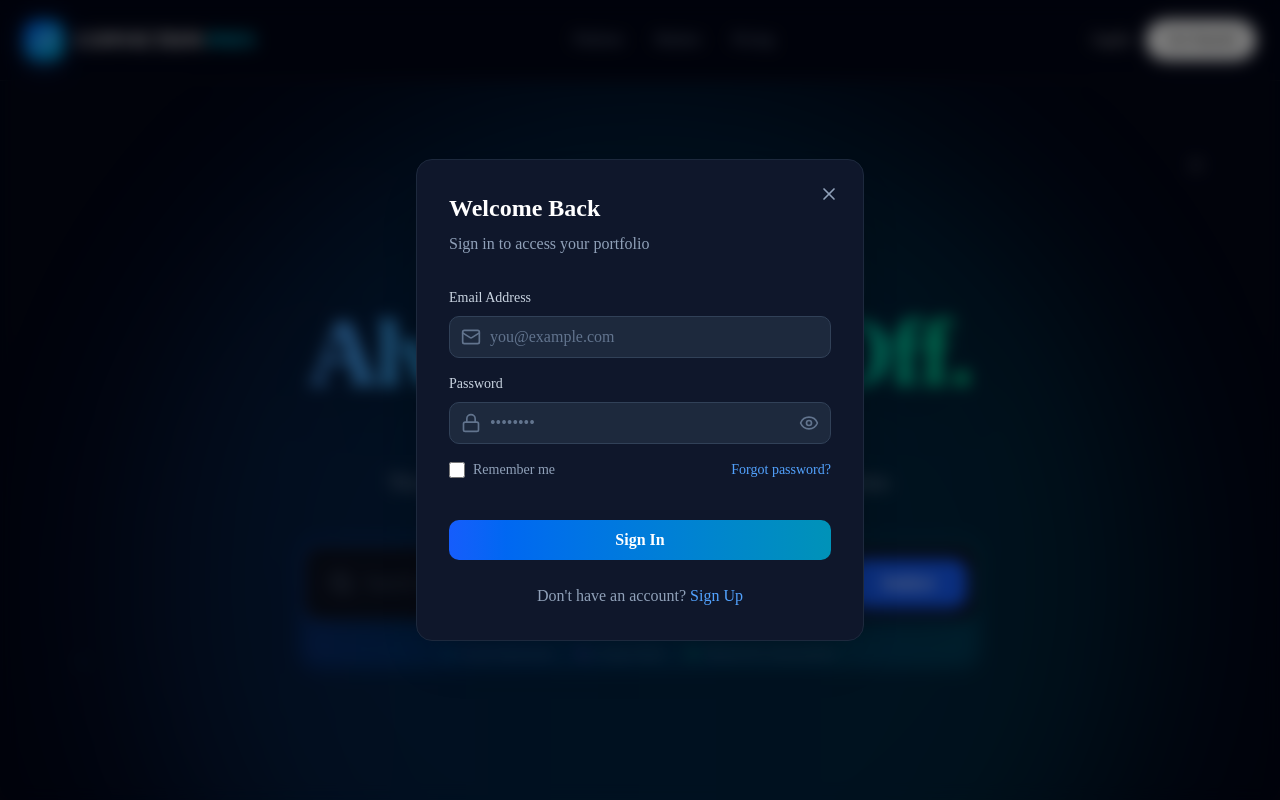
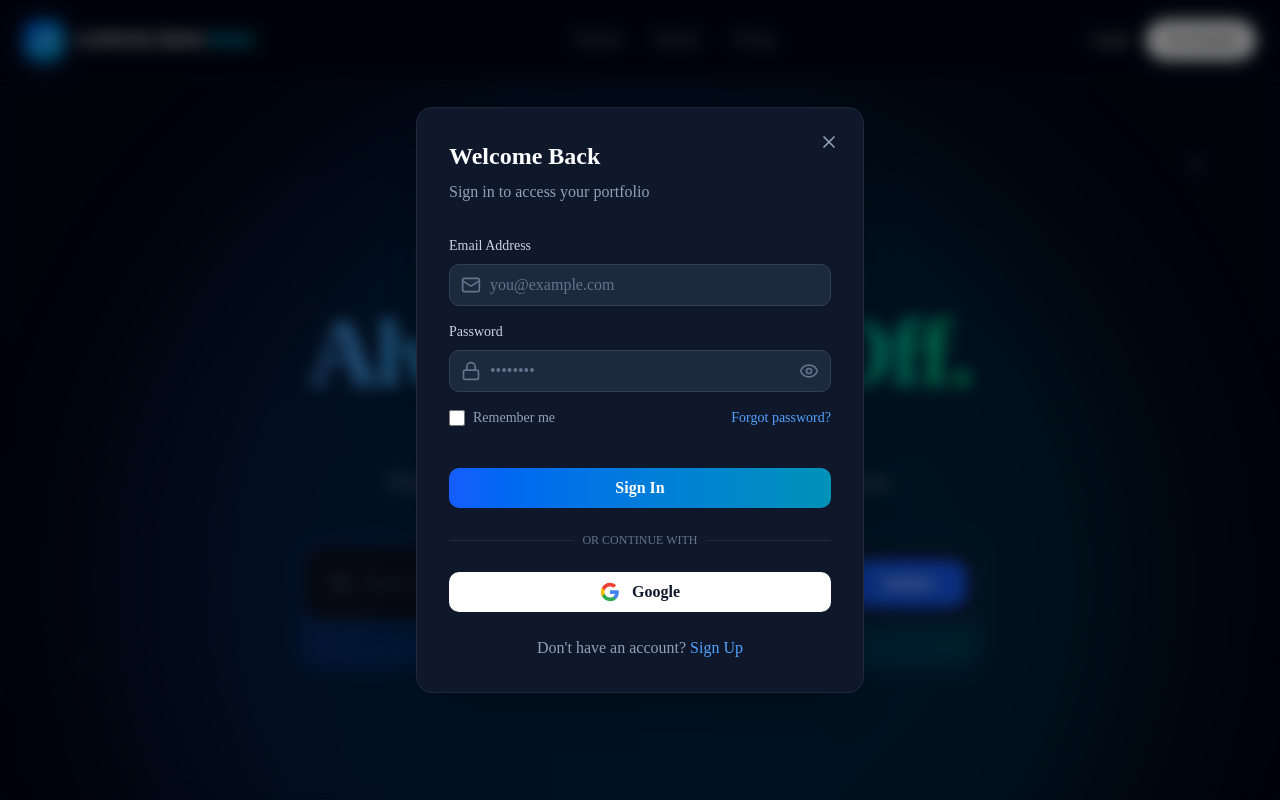
Before and after one commit to bilalashrafshk/finance-dashboard, a Next.js app: page / in a window 1280 px wide. Both pictures are taken after a click on the button "Markets". Shown: the top 800 px of the page. Built offline with nearby package versions, Linux system fonts and the light colour scheme.

Commit message:
fix: Add Google Sign-In to landing page LoginModal for universal visibility

```diff
--- a/components/landing/login-modal.tsx
+++ b/components/landing/login-modal.tsx
@@ -1,9 +1,10 @@
 'use client'
 
-import React, { useState } from 'react'
+import React, { useState, useEffect } from 'react'
 import { X, Mail, Lock, Eye, EyeOff } from 'lucide-react'
 import { useAuth } from '@/lib/auth/auth-context'
 import { ForgotPasswordDialog } from '@/components/auth/forgot-password-dialog'
+import { useToast } from '@/hooks/use-toast'
 
 interface LoginModalProps {
   isOpen: boolean
@@ -19,7 +20,56 @@
   const [loading, setLoading] = useState(false)
   const [error, setError] = useState<string | null>(null)
   const [showForgotPassword, setShowForgotPassword] = useState(false)
-  const { login, register, refreshUser } = useAuth()
+  const { login, register, refreshUser, loginWithGoogle } = useAuth()
+  const { toast } = useToast()
+
+  useEffect(() => {
+    // Initialize Google Identity Services
+    const interval = setInterval(() => {
+      if (typeof window !== "undefined" && (window as any).google) {
+        clearInterval(interval)
+        ;(window as any).google.accounts.id.initialize({
+          client_id: process.env.NEXT_PUBLIC_GOOGLE_CLIENT_ID,
+          callback: handleGoogleResponse,
+        })
+      }
+    }, 100)
+
+    return () => clearInterval(interval)
+  }, [])
+
+  const handleGoogleResponse = async (response: any) => {
+    setLoading(true)
+    try {
+      await loginWithGoogle(response.credential)
+      await refreshUser()
+      onClose()
+      toast({
+        title: "Success",
+        description: "Authenticated with Google successfully",
+      })
+    } catch (err: any) {
+      setError(err.message || 'Google authentication failed')
+    } finally {
+      setLoading(false)
+    }
+  }
+
+  const handleGoogleClick = () => {
+    if (typeof window !== "undefined" && (window as any).google) {
+      ;(window as any).google.accounts.id.prompt((notification: any) => {
+        if (notification.isNotDisplayed()) {
+          console.log("Prompt not displayed:", notification.getNotDisplayedReason())
+        }
+      })
+    } else {
+      toast({
+        title: "Error",
+        description: "Google Sign-In is still loading. Please try again.",
+        variant: "destructive",
+      })
+    }
+  }
 
   const handleSubmit = async (e: React.FormEvent) => {
     e.preventDefault()
@@ -173,6 +223,41 @@
           </button>
         </form>
 
+        <div className="relative my-6">
+          <div className="absolute inset-0 flex items-center">
+            <span className="w-full border-t border-slate-800" />
+          </div>
+          <div className="relative flex justify-center text-xs uppercase">
+            <span className="bg-slate-900 px-2 text-slate-500 font-medium">Or continue with</span>
+          </div>
+        </div>
+
+        <button
+          onClick={handleGoogleClick}
+          disabled={loading}
+          className="w-full py-2 flex items-center justify-center gap-3 bg-white hover:bg-slate-50 text-slate-900 font-semibold rounded-lg transition-all group active:scale-[0.98]"
+        >
+          <svg className="w-5 h-5 transition-transform group-hover:scale-110" viewBox="0 0 24 24">
+            <path
+              d="M22.56 12.25c0-.78-.07-1.53-.2-2.25H12v4.26h5.92c-.26 1.37-1.04 2.53-2.21 3.31v2.77h3.57c2.08-1.92 3.28-4.74 3.28-8.09z"
+              fill="#4285F4"
+            />
+            <path
+              d="M12 23c2.97 0 5.46-.98 7.28-2.66l-3.57-2.77c-.98.66-2.23 1.06-3.71 1.06-2.86 0-5.29-1.93-6.16-4.53H2.18v2.84C3.99 20.53 7.7 23 12 23z"
+              fill="#34A853"
+            />
+            <path
+              d="M5.84 14.09c-.22-.66-.35-1.36-.35-2.09s.13-1.43.35-2.09V7.07H2.18C1.43 8.55 1 10.22 1 12s.43 3.45 1.18 4.93l2.85-2.22.81-.62z"
+              fill="#FBBC05"
+            />
+            <path
+              d="M12 5.38c1.62 0 3.06.56 4.21 1.66l3.15-3.15C17.45 2.09 14.97 1 12 1 7.7 1 3.99 3.47 2.18 7.07l3.66 2.84c.87-2.6 3.3-4.53 6.16-4.53z"
+              fill="#EA4335"
+            />
+          </svg>
+          Google
+        </button>
+
 
 
         {/* Toggle auth mode */}
```
